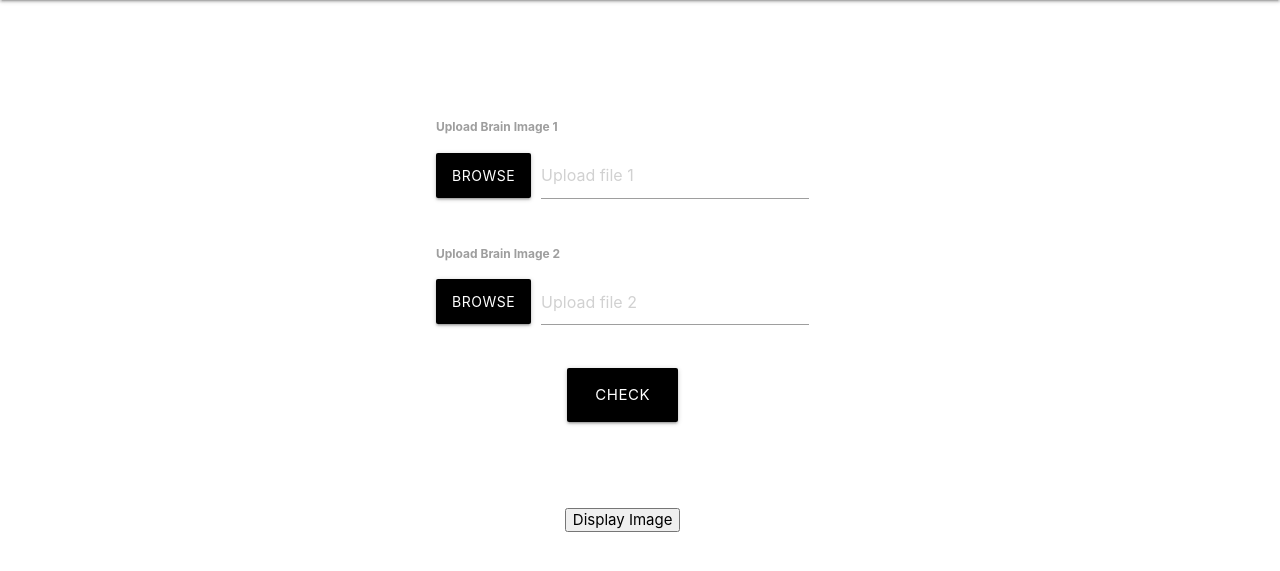
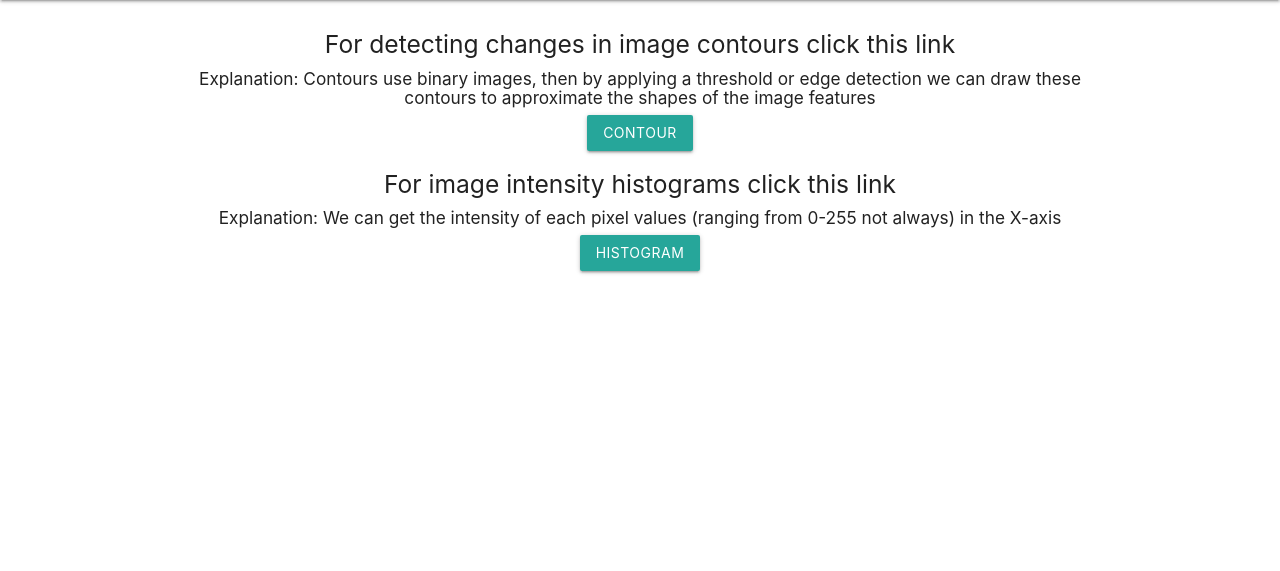
Before and after one commit to johnnys7n/DetectingBrainWhiteMatterChanges, a Flask app: page / in a window 1280 px wide. Shown: the part 64-635 px from the top of the page. Run offline with Flask 2, Linux system fonts and the light colour scheme.

Commit message:
added histogram and new homepage

```diff
--- a/app/templates/index.html
+++ b/app/templates/contours.html
@@ -3,7 +3,7 @@
 <head>
   <meta http-equiv="Content-Type" content="text/html; charset=UTF-8"/>
   <meta name="viewport" content="width=device-width, initial-scale=1, maximum-scale=1.0"/>
-  <title>Pan Card Tampering</title>
+  <title>White Matter Change Detection</title>
 
   <!-- CSS  -->
   <link href="./static/css/materialize.css" type="text/css" rel="stylesheet" media="screen,projection"/>
@@ -20,7 +20,7 @@
   <div class="section no-pad-bot" id="index-banner">
     <div class="container">
       <div class="row">
-        <form action='/' method="post" class="col s12" enctype="multipart/form-data">
+        <form action='/contours' method="post" class="col s12" enctype="multipart/form-data">
           <div class="row">
           	<div class="input-field col s3">
             </div>
@@ -62,7 +62,7 @@
         </form>
        	<div style="text-align: center; padding-top: 50px">
       		<h5>{{pred}}</h5>
-          <form action="/show_image" target="_blank">
+          <form action="/contours_show_image" target="_blank">
             <input type="submit" value="Display Image" />
         </form>     	</div>
 
--- /dev/null
+++ b/app/templates/home.html
@@ -0,0 +1,54 @@
+<!DOCTYPE html>
+<html lang="en">
+<head>
+  <meta http-equiv="Content-Type" content="text/html; charset=UTF-8"/>
+  <meta name="viewport" content="width=device-width, initial-scale=1, maximum-scale=1.0"/>
+  <title>White Matter Change Detection</title>
+
+  <!-- CSS  -->
+  <link href="./static/css/materialize.css" type="text/css" rel="stylesheet" media="screen,projection"/>
+</head>
+
+<body>
+  <nav style="background-color: #000000" class="lighten-1"  role="navigation" style="height: 100px">
+    <div class="nav-wrapper container">
+      <a id="logo-container" class="brand-logo center"><h5>White Matter Change Detection</h5></a>
+    </div>
+  </nav>
+
+
+  <div class="section no-pad-bot" id="index-banner">
+    <div class="container">
+      <div class="row">
+          <div class="row">
+            <div class="row center">
+              <h5>For detecting changes in image contours click this link</h5>
+              <h6>Explanation: Contours use binary images, then by applying a threshold or
+                edge detection we can draw these contours to approximate the shapes of the image features</h6>
+              <a href="contours" target="_blank" title="" class="btn btn-default">Contour</a>
+            </div>
+            <div class="row center">
+              <h5>For image intensity histograms click this link</h5>
+              <h6>Explanation: We can get the intensity of each pixel values (ranging from 0-255 not always) in the X-axis</h6>
+              <a href="histogram" target="_blank" title="" class="btn btn-default">Histogram</a>
+            </div>
+          </div>
+
+      </div>
+      <br><br>
+    </div>
+  </div>
+
+  </div>
+  </div>
+
+  <!--  Scripts-->
+  <script src="./static/js/materialize.js"></script>
+  <script type="text/javascript">
+    document.getElementById('file_upload').onchange = function () {
+      	document.getElementById('file_name').value = this.value.slice(12,100);
+    };
+  </script>
+
+  </body>
+</html>
--- a/app/views.py
+++ b/app/views.py
@@ -6,71 +6,92 @@ from skimage.metrics import structural_similarity
 import imutils
 import cv2
 from PIL import Image
+import matplotlib.pyplot as plt
+import numpy as np
 
 # Adding path to config
 app.config['UPLOADED'] = 'app/static/uploads'
 app.config['GENERATED'] = 'app/static/generated'
 
 # Route to home page
-@app.route("/", methods=["GET", "POST"])
-def index():
+@app.route("/")
+def home():
+    return render_template('home.html')
 
-	# Execute if request is get
-	if request.method == "GET":
-	    return render_template("index.html")
+# Route to contours page
+@app.route("/contours", methods=["GET", "POST"])
+def contours():
+    if request.method == "POST": #execute if request is post
+        # Get uploaded image
+        file_upload1 = request.files['file_upload1']
+        filename1 = file_upload1.filename
 
-	# Execute if request is post
-	if request.method == "POST":
-                # Get uploaded image
-                file_upload1 = request.files['file_upload1']
-                filename1 = file_upload1.filename
+        file_upload2 = request.files['file_upload2']
+        filename2 = file_upload1.filename
 
-                file_upload2 = request.files['file_upload2']
-                filename2 = file_upload1.filename
+        if file_upload2 and file_upload1:
+            # Resize and save the uploaded image
+            uploaded_image1 = Image.open(file_upload1).resize((250,160))
+            uploaded_image1.save(os.path.join(app.config['UPLOADED'], 'image1.png'))
+            uploaded_image2 = Image.open(file_upload2).resize((250,160))
+            uploaded_image2.save(os.path.join(app.config['UPLOADED'], 'image2.png'))
 
-                if file_upload2 and file_upload1:
-                    # Resize and save the uploaded image
-                    uploaded_image1 = Image.open(file_upload1).resize((250,160))
-                    uploaded_image1.save(os.path.join(app.config['UPLOADED'], 'image1.png'))
-                    uploaded_image2 = Image.open(file_upload2).resize((250,160))
-                    uploaded_image2.save(os.path.join(app.config['UPLOADED'], 'image2.png'))
+            # Read uploaded and original image as array
+            uploaded_image1 = cv2.imread(os.path.join(app.config['UPLOADED'], 'image1.png'))
+            uploaded_image2 = cv2.imread(os.path.join(app.config['UPLOADED'], 'image2.png'))
 
-                    # Read uploaded and original image as array
-                    uploaded_image1 = cv2.imread(os.path.join(app.config['UPLOADED'], 'image1.png'))
-                    uploaded_image2 = cv2.imread(os.path.join(app.config['UPLOADED'], 'image2.png'))
+            # Convert image into grayscale
+            image1_gray = cv2.cvtColor(uploaded_image1, cv2.COLOR_BGR2GRAY)
+            image2_gray = cv2.cvtColor(uploaded_image2, cv2.COLOR_BGR2GRAY)
 
-                    # Convert image into grayscale
-                    image1_gray = cv2.cvtColor(uploaded_image1, cv2.COLOR_BGR2GRAY)
-                    image2_gray = cv2.cvtColor(uploaded_image2, cv2.COLOR_BGR2GRAY)
+            # Calculate structural similarity
+            (score, diff) = structural_similarity(image1_gray, image2_gray, full=True)
+            diff = (diff * 255).astype("uint8")
 
-                    # Calculate structural similarity
-                    (score, diff) = structural_similarity(image1_gray, image2_gray, full=True)
-                    diff = (diff * 255).astype("uint8")
+            # Calculate threshold and contours
+            thresh = cv2.threshold(diff, 0, 255, cv2.THRESH_BINARY_INV | cv2.THRESH_OTSU)[1]
+            cnts = cv2.findContours(thresh.copy(), cv2.RETR_EXTERNAL, cv2.CHAIN_APPROX_SIMPLE)
+            cnts = imutils.grab_contours(cnts)
 
-                    # Calculate threshold and contours
-                    thresh = cv2.threshold(diff, 0, 255, cv2.THRESH_BINARY_INV | cv2.THRESH_OTSU)[1]
-                    cnts = cv2.findContours(thresh.copy(), cv2.RETR_EXTERNAL, cv2.CHAIN_APPROX_SIMPLE)
-                    cnts = imutils.grab_contours(cnts)
+            # Draw contours on image
+            for c in cnts:
+                (x, y, w, h) = cv2.boundingRect(c)
+                cv2.rectangle(uploaded_image1, (x, y), (x + w, y + h), (0, 0, 255), 2)
+                cv2.rectangle(uploaded_image2, (x, y), (x + w, y + h), (0, 0, 255), 2)
 
-                    # Draw contours on image
-                    for c in cnts:
-                        (x, y, w, h) = cv2.boundingRect(c)
-                        cv2.rectangle(uploaded_image1, (x, y), (x + w, y + h), (0, 0, 255), 2)
-                        cv2.rectangle(uploaded_image2, (x, y), (x + w, y + h), (0, 0, 255), 2)
+            # Save all output images (if required)
+            cv2.imwrite(os.path.join(app.config['GENERATED'], 'image_1.png'), uploaded_image1)
+            cv2.imwrite(os.path.join(app.config['GENERATED'], 'image_2.png'), uploaded_image2)
+            cv2.imwrite(os.path.join(app.config['GENERATED'], 'image_diff.png'), diff)
+            cv2.imwrite(os.path.join(app.config['GENERATED'], 'image_thresh.png'), thresh)
+            return render_template('contours.html',pred=str(round(score*100,2)) + '%' + ' correct')
 
-                    # Save all output images (if required)
-                    cv2.imwrite(os.path.join(app.config['GENERATED'], 'image_1.png'), uploaded_image1)
-                    cv2.imwrite(os.path.join(app.config['GENERATED'], 'image_2.png'), uploaded_image2)
-                    cv2.imwrite(os.path.join(app.config['GENERATED'], 'image_diff.png'), diff)
-                    cv2.imwrite(os.path.join(app.config['GENERATED'], 'image_thresh.png'), thresh)
-                    return render_template('index.html',pred=str(round(score*100,2)) + '%' + ' correct')
-                else:
-                    return render_template('index.html',pred=str('Please Input Both Images'))
-@app.route('/show_image')
+        else:
+            return render_template('contours.html',pred=str('Please Input Both Images'))
+    else:
+        return render_template('contours.html')
+
+#route to the image output of the contours
+@app.route('/contours_show_image')
 def displayImage():
     # Getting uploaded file path from session
     diff = os.path.join(app.config['GENERATED'], 'image_diff.png')
-    return render_template('index3.html')
+    return render_template('contours_show_image.html')
+
+#Routes to the histogram page
+@app.route('/histogram', methods=['GET','POST'])
+def hist():
+    if request.method=='POST': #executes when the request is post
+        file_upload = request.files['file_upload']
+        filename = file_upload.filename
+
+        if file_upload:
+            render_template('histogram.html', output=str('WORKED'))
+        else:
+            return render_template('histogram.html', output=str('Please Input an Image'))
+    else:
+        return render_template('histogram.html')
+
 
 # Main function
 if __name__ == '__main__':
--- a/requirements.txt
+++ b/requirements.txt
@@ -5,3 +5,5 @@ opencv-python==4.4.0.46
 Pillow==8.0.1
 tensorflow==2.3.1
 scikit-image==0.17.2
+numpy
+matplotlib
```
Also changed, not shown: app/templates/histogram.html (added, +71 -0 lines), app/templates/contours_show_image.html (renamed from app/templates/index3.html).
